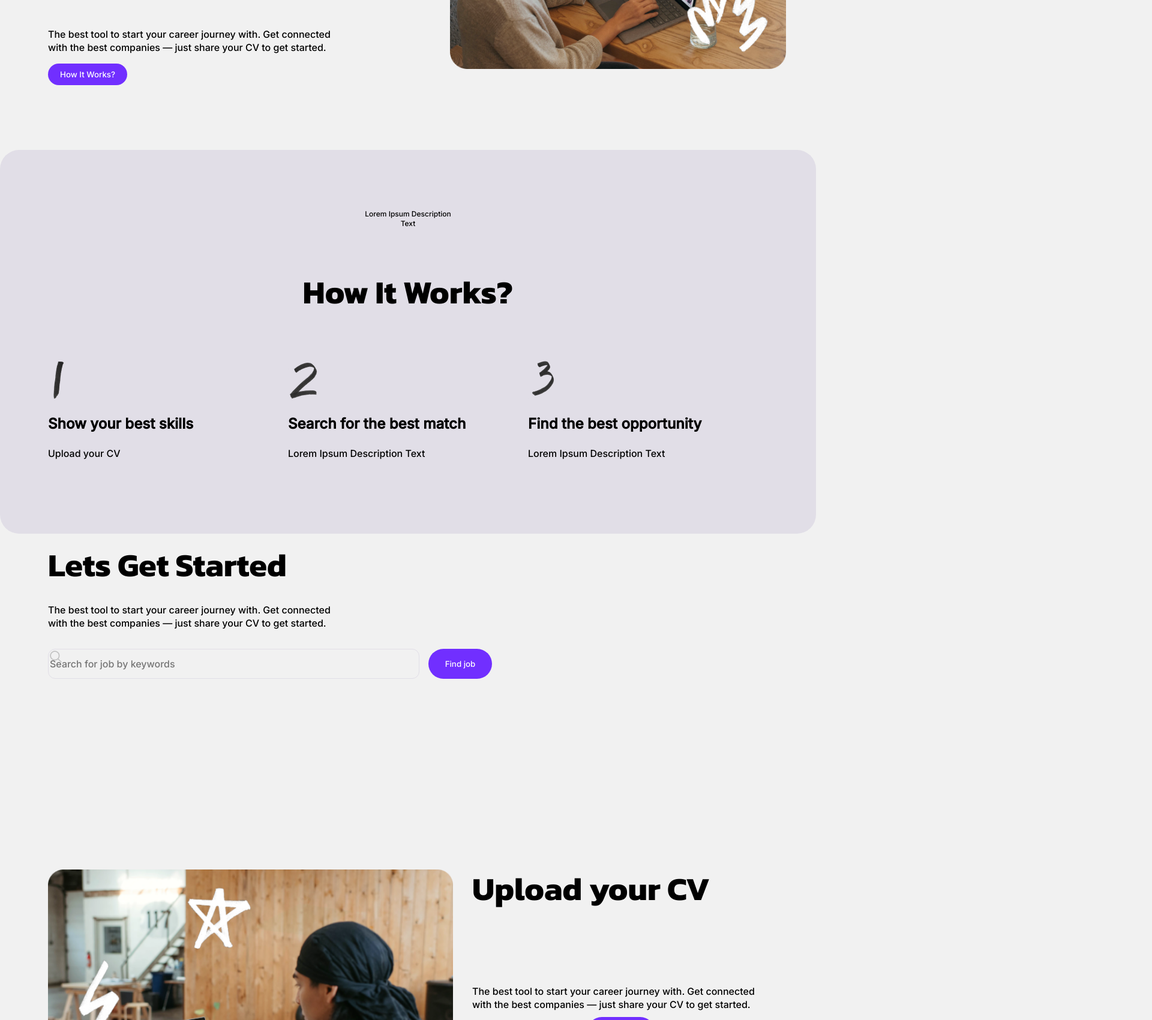
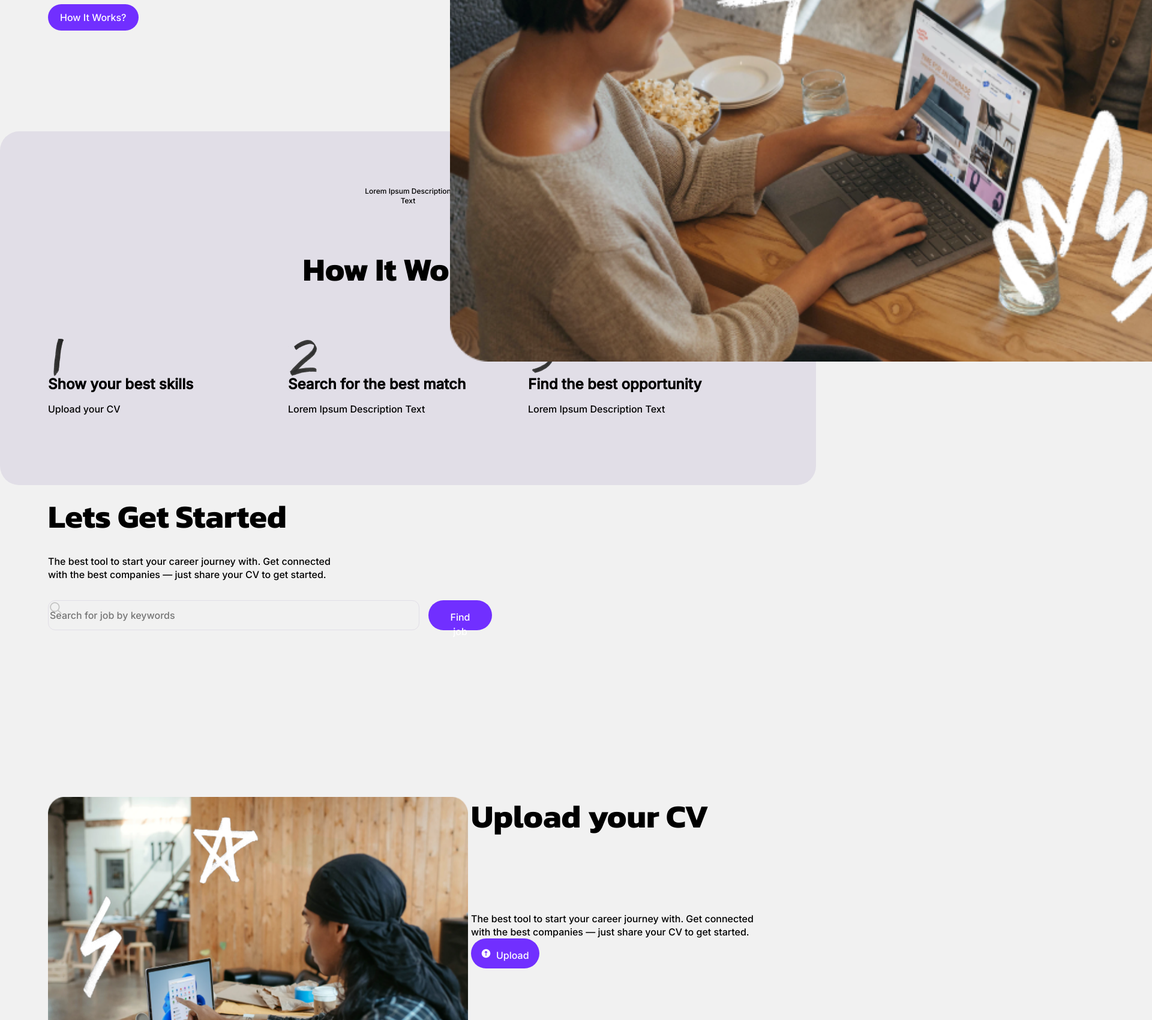
Before and after one commit to Danik2700/nfactorial-project01, a plain HTML site: page index.html in a window 1280 px wide. Shown: the part 365-2066 px from the top of the page at 60% size, 1920 px wide, since content can reach past the window. Drawn offline with nearby package versions, Linux system fonts and the light colour scheme.

Commit message:
first com

```diff
--- a/index.css
+++ b/index.css
@@ -85,6 +85,7 @@ padding: 20px 80px;
 display: grid;
 grid-template-rows: 1rf 1fr 1fr;
 
+
 }
 .wrapper{
   padding-top: 189px ;
@@ -93,17 +94,27 @@ grid-template-rows: 1rf 1fr 1fr;
 }
 
 .advertisement{
-    display: flex;
+    /* display: flex;
 flex-direction: row;
-align-items:center;
+align-items:center; */
+display: grid;
+    grid-gap: 5px;
+    grid-template-columns: repeat(auto-fit, minmax(100px, 1fr));
+    grid-template-rows: repeat(1, 100px);
 }
 
 .image1{
-     padding-bottom: 10px;
-    max-width: 687px;
-height: 380px;
+    /* height: auto;
+  width: 100%;
+  max-width: 700px;
+    padding-bottom: 10px;*/
+
 top: 100px;
 left: 750px;
+height: auto;
+width: 100%;
+
+  display: flex;
 position: absolute;
 
 }
@@ -160,14 +171,18 @@ color: #000000;
     flex-direction: column;
     justify-content: space-between;
     background-color: #E1DEE7; */
+    display: grid;
+    grid-gap: 5px;
+    grid-template-columns: repeat(auto-fit, minmax(100px, 1fr));
+    grid-template-rows: repeat(2, 100px);
     display: flex;
 flex-direction: column;
 justify-content: center;
 align-items: center;
 padding: 100px 80px;
 gap: 86px;
-width: auto;
-height: 440px;
+width: 100%;
+height: auto;
 background: #E1DEE7;
 border-radius: 32px;
 }
@@ -237,16 +252,21 @@ justify-content: space-around;
 }
 
 .get_started{
+    display: grid;
+    grid-gap: 5px;
+    grid-template-columns: repeat(auto-fit, minmax(100px, 1fr));
+    grid-template-rows: repeat(2, 100px);
 gap: 32px;
-width: 757px;
-height: 222px;
+height: auto;
+  width: 100%;
+  max-width: 700px;
 display: flex;
 flex-direction: column;
 align-items: flex-start;
 padding: 0px;
 position: relative;
-width: auto;
-height:  500px;
+
+
 background: #F1F1F1;
 }
 
@@ -322,7 +342,11 @@ font-family: 'Inter';
 }
 
 .upload_cv{
-    gap: 32px;
+    display: grid;
+    grid-gap: 5px;
+    grid-template-columns: repeat(auto-fit, minmax(100px, 1fr));
+    grid-template-rows: repeat(2, 100px);
+    /* gap: 32px; */
 width: 757px;
 height: 222px;
 display: flex;
@@ -339,11 +363,13 @@ align-items:stretch;
 }
 
 .image2{
+    height: 100%;
+  width: 100%;
+  max-width: 700px;
     display: flex;
     /* flex-direction: row;
     justify-content:flex-end; */
-width: 687px;
-height: 458px;
+
 
 }
 
@@ -395,14 +421,14 @@ color: #FFFFFF;
 .footer{
 display: grid;
 grid-template-columns: 1fr 1fr;
-/* display: flex;
-flex-direction: row; */
-/* align-items: flex-end; */
+/* display: flex; */
+flex-direction: row;
+align-items: flex-end;
 padding: 32px 80px;
 gap: 32px;
 
-width: auto;
-height: 110px;
+width: 100%;
+height: auto;
 
 background: #FFFFFF;
 border-radius: 32px 32px 0px 0px;
--- a/index.html
+++ b/index.html
@@ -4,6 +4,8 @@
     <meta charset="UTF-8">
     <meta http-equiv="X-UA-Compatible" content="IE=edge">
     <meta name="viewport" content="width=device-width, initial-scale=1.0">
+    <link href="https://cdn.jsdelivr.net/npm/bootstrap@5.2.2/dist/css/bootstrap.min.css" rel="stylesheet" integrity="sha384-Zenh87qX5JnK2Jl0vWa8Ck2rdkQ2Bzep5IDxbcnCeuOxjzrPF/et3URy9Bv1WTRi" crossorigin="anonymous">
+    <script src="https://cdn.jsdelivr.net/npm/bootstrap@5.2.2/dist/js/bootstrap.bundle.min.js" integrity="sha384-OERcA2EqjJCMA+/3y+gxIOqMEjwtxJY7qPCqsdltbNJuaOe923+mo//f6V8Qbsw3" crossorigin="anonymous"></script>
     <title>First project</title>
     <link rel="stylesheet" href="index.css">
 </head>
@@ -13,29 +15,30 @@
             <img src="./assets/magnifier1.png" alt ="search_icon">
         <p class="jumys_tap">JumysTap</p>
     </div>
-        <div class="nav_actions">
+        <div class="nav_actions" class="col-md-8 col-sm-12 col-xs-24">
         <button class="simple_button">Home</button>
         <button class="simple_button">About</button>
         <button class="simple_button">How it works</button>
         <button class="nav_fancy_button">Get Started</button>
     </div>
     </div>
-    <div class="content">
+    <div class="content" class="col-md-8 col-sm-12 col-xs-24">
         <div class="wrapper">
-        <div class="advertisement">
+        <div class="advertisement" >
             <div class="text_ad">
-            <p class="title_text">Get hired for your skills, not experience</p>
-            <p class="description_text">The best tool to start your career journey with.
+            <p class="title_text" >Get hired for your skills, not experience</p>
+            <p class="description_text" >The best tool to start your career journey with.
                  Get connected with the best companies — just share your CV to get started.</p>
                  <button class="nav_fancy_button2">How It Works?</button>
                 </div>
             <img src="./assets/VisualContent.png" class="image1">
-            </div>
+
+        </div>
         </div>
 
-        <div class="how_it_works">
-                <div class="small_text">Lorem Ipsum Description Text</div>
-                <div class="text_hiw">How It Works?</div>
+        <div class="how_it_works" >
+                <div class="small_text" >Lorem Ipsum Description Text</div>
+                <div class="text_hiw" >How It Works?</div>
 
             <div class="steps">
                <div class="step_1">
@@ -57,7 +60,7 @@
         </div>
     </div>
         <div class="wrapper">
-        <div class="get_started">
+        <div class="get_started" class="col-sm">
             <div class="lgs_text1">Lets Get Started</div>
             <div class="lgs_text2">The best tool to start your career journey with.
                  Get connected with the best companies —
@@ -69,18 +72,22 @@
         </div>
     </div>
     <div class="wrapper">
-        <div class="upload_cv">
-            <img src="./assets/VisualContent2.png" class="image2">
+        <div class="media">
+        <div class="upload_cv" class="container-lg">
+            <img src="./assets/VisualContent2.png"  class="image2">
         <div class="upload2row">
+            <div class="media-body">
         <div class="title_text2">Upload your CV</div>
         <div class="description_text2">The best tool to start your career journey with. Get connected with the best companies
              — just share your CV to get started.</div>
              <button class="nav_fancy_button4"><img src="./assets/UpwardArrow.png">Upload</button>
             </div>
         </div>
+        </div>
+        </div>
     </div>
-    </div>
-    <div class="footer">
+
+    <div class="footer" class="col-xs-12">
         <div class="footer_column1">
             <h> Home</h>
             <h> About us</h>
@@ -95,6 +102,7 @@
              <p class="footer_text2">Made with ✨❤️ at nFactorial in 2022.</p>
     </div>
     </div>
-
+    <script src="https://cdn.jsdelivr.net/npm/@popperjs/core@2.11.6/dist/umd/popper.min.js" integrity="sha384-oBqDVmMz9ATKxIep9tiCxS/Z9fNfEXiDAYTujMAeBAsjFuCZSmKbSSUnQlmh/jp3" crossorigin="anonymous"></script>
+    <script src="https://cdn.jsdelivr.net/npm/bootstrap@5.2.2/dist/js/bootstrap.min.js" integrity="sha384-IDwe1+LCz02ROU9k972gdyvl+AESN10+x7tBKgc9I5HFtuNz0wWnPclzo6p9vxnk" crossorigin="anonymous"></script>
 </body>
 </html>
```
Lines whose indentation alone changed are shown as unchanged.
